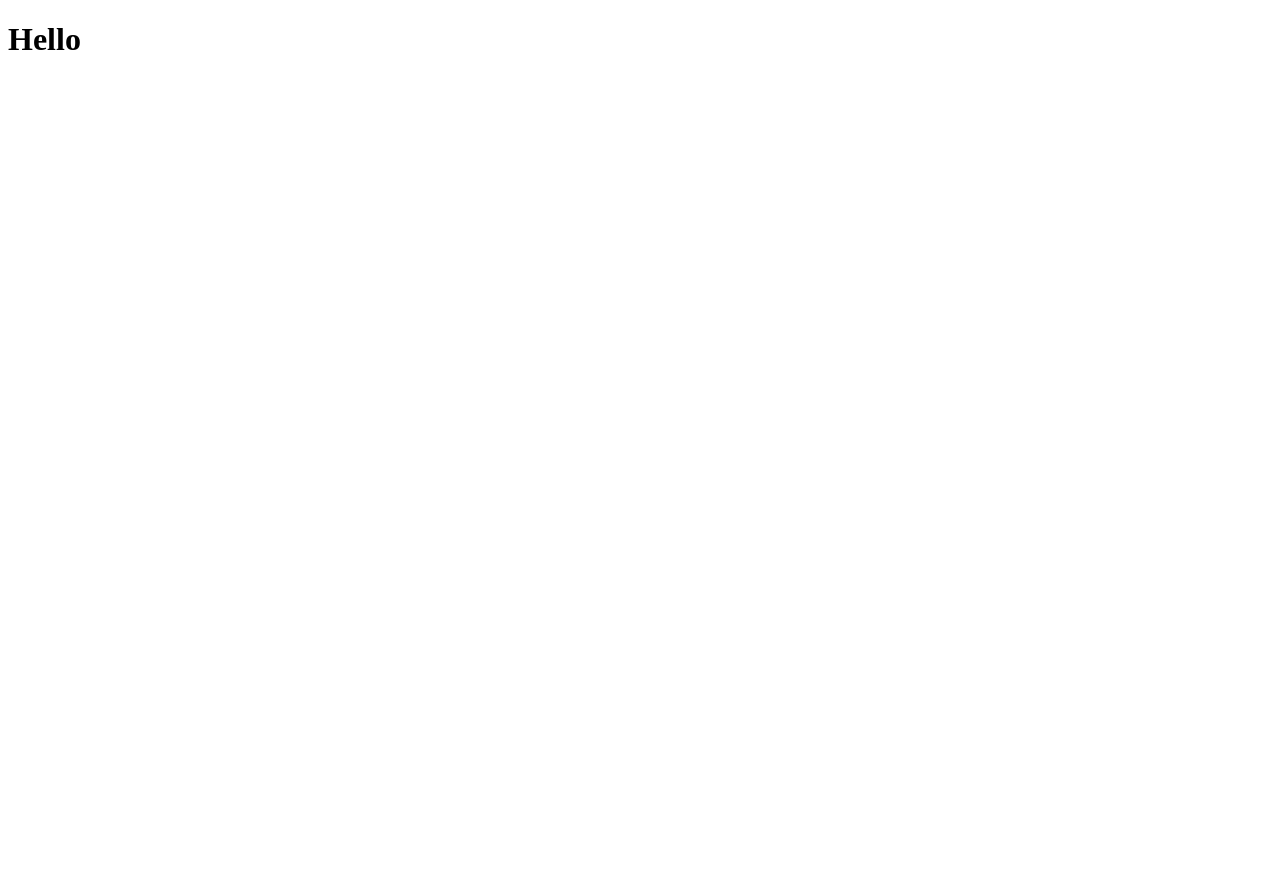
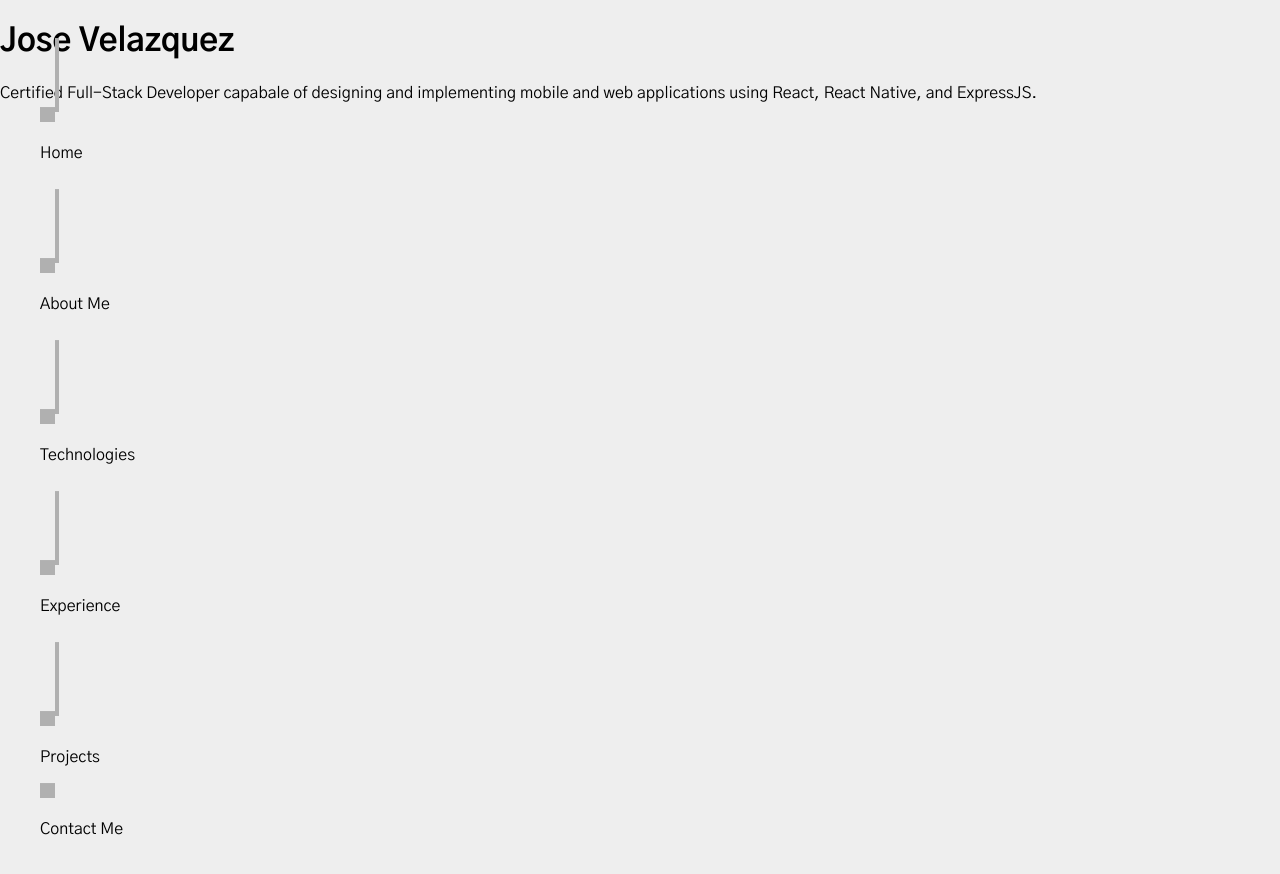
Before and after one commit to josevelaz/portfolio, a Gatsby site: page / in a window 1280 px wide. Shown: the top 874 px of the page. Before the commit the page ends 800 px from the top, so only its background shows below. Built offline with nearby package versions, Linux system fonts and the light colour scheme; Gatsby itself is replaced by a stand-in of ours.

Commit message:
Initial Commit + Added Scroll Context

```diff
--- a/gatsby-browser.js
+++ b/gatsby-browser.js
@@ -5,3 +5,6 @@
  */
 
 // You can delete this file if you're not using it
+
+import "typeface-gothic-a1"
+import "./styles/global.scss"
--- a/gatsby-config.js
+++ b/gatsby-config.js
@@ -5,6 +5,7 @@ module.exports = {
     author: `@gatsbyjs`,
   },
   plugins: [
+    `gatsby-plugin-sass`,
     `gatsby-plugin-react-helmet`,
     {
       resolve: `gatsby-source-filesystem`,
--- /dev/null
+++ b/src/components/Nav/nav.js
@@ -0,0 +1,56 @@
+import React, { useEffect, useContext } from "react"
+import navStyles from "./nav.module.scss"
+import { ScrollContext } from "../../utils/scrollContext"
+
+const pages = [
+  "Home",
+  "About Me",
+  "Technologies",
+  "Experience",
+  "Projects",
+  "Contact Me",
+]
+
+if (!Array.prototype.last) {
+  Array.prototype.last = function () {
+    return this[this.length - 1]
+  }
+}
+
+const Nav = props => {
+  const { scrollData } = useContext(ScrollContext)
+
+  return (
+    <div className={navStyles.nav}>
+      <h1>{scrollData.scrollPos}</h1>
+      {pages.map(page => (
+        <NavLink location={page} last={page === pages.last()} />
+      ))}
+    </div>
+  )
+}
+
+const NavLink = props => (
+  <div className={navStyles.navLink}>
+    <div className={navStyles.navTrack}>
+      <svg width="15" height="15" viewBox="0 0 15 15" fill="none">
+        <rect width="15" height="15" fill="#B0B0B0" />
+      </svg>
+      {!props.last && (
+        <svg
+          width="4"
+          height="74"
+          viewBox="0 0 4 74"
+          fill="none"
+          style={{ marginTop: 10, marginBottom: 10 }}
+        >
+          <line x1="2" x2="2" y2="74" stroke="#B0B0B0" stroke-width="4" />
+        </svg>
+      )}
+    </div>
+
+    <p>{props.location}</p>
+  </div>
+)
+
+export default Nav
--- /dev/null
+++ b/src/components/Nav/nav.module.scss
@@ -0,0 +1,20 @@
+.nav {
+  position: fixed;
+  top: 50%;
+  transform: translateY(-50%);
+  left: 40px;
+}
+.nav-track {
+  display: flex;
+  flex-direction: column;
+  align-items: center;
+}
+
+.nav-link {
+  display: flex;
+  p {
+    font-size: 15px;
+    margin: 0;
+    margin-left: 15px;
+  }
+}
--- /dev/null
+++ b/src/components/aboutme/aboutme.js
@@ -0,0 +1,14 @@
+import React, { useRef, useEffect } from "react"
+import aboutmeStyle from "./aboutme.module.css"
+
+const AboutMe = () => {
+  const aboutmeRef = useRef(null)
+
+  useEffect(() => {
+    console.log(aboutmeRef.current.getBoundingClientRect())
+  }, [aboutmeRef])
+
+  return <div className={`page-container`} ref={aboutmeRef}></div>
+}
+
+export default AboutMe
--- /dev/null
+++ b/src/components/home/home.js
@@ -0,0 +1,28 @@
+import React, { useRef, useEffect } from "react"
+import homeStyles from "./home.module.scss"
+
+const HomePage = () => {
+  const homeRef = useRef(null)
+
+  useEffect(() => {
+    console.log(homeRef.current.getBoundingClientRect())
+  }, [homeRef])
+
+  return (
+    <div className={`page-container ${homeStyles.homePage}`} ref={homeRef}>
+      <div className={homeStyles.heroTextContainer}>
+        <h1>Jose Velazquez</h1>
+        <p>
+          Certified Full-Stack Developer capabale of designing and implementing
+          mobile and web applications using{" "}
+          <span className={homeStyles.emphasizedText}>
+            React, React Native, and ExpressJS.
+          </span>
+        </p>
+      </div>
+      <div></div>
+    </div>
+  )
+}
+
+export default HomePage
--- /dev/null
+++ b/src/components/home/home.module.scss
@@ -0,0 +1,15 @@
+.home-page {
+  justify-content: space-evenly;
+  align-items: center;
+}
+.hero-text-container {
+  width: 400px;
+}
+
+.emphasized-text {
+  font-weight: 500;
+  text-decoration: underline;
+  ::before {
+    text-decoration: none;
+  }
+}
--- /dev/null
+++ b/src/components/scroll-tracker/scroll-tracker.js
@@ -0,0 +1,21 @@
+import React, { useEffect, useContext } from "react"
+import { ScrollContext } from "../../utils/scrollContext"
+
+const Scroll = props => {
+  const { scrollData, setScrollData } = useContext(ScrollContext)
+  useEffect(() => {
+    window.addEventListener("scroll", listneToScroll)
+    return () => {
+      window.removeEventListener("scroll", listneToScroll)
+    }
+  }, [])
+
+  const listneToScroll = () => {
+    const pos = window.pageYOffset
+    setScrollData({ ...scrollData, scrollPos: pos })
+  }
+
+  return <div>{props.children}</div>
+}
+
+export default Scroll
--- a/src/pages/index.js
+++ b/src/pages/index.js
@@ -1,11 +1,24 @@
-import React from "react"
+import React, { useState } from "react"
 import { Link } from "gatsby"
+import HomePage from "../components/home/home"
+import Nav from "../components/Nav/nav"
+import AboutMe from "../components/aboutme/aboutme"
+import Scroll from "../components/scroll-tracker/scroll-tracker"
+import { ScrollContext } from "../utils/scrollContext"
 
 const IndexPage = () => {
+  const [scrollData, setScrollData] = useState({ scrollPos: 0 })
+
   return (
-    <div>
-      <h1>Hello</h1>
-    </div>
+    <>
+      <ScrollContext.Provider value={{ scrollData, setScrollData }}>
+        <Nav />
+        <Scroll>
+          <HomePage />
+          <AboutMe />
+        </Scroll>
+      </ScrollContext.Provider>
+    </>
   )
 }
 
--- /dev/null
+++ b/src/utils/scrollContext.js
@@ -0,0 +1,3 @@
+import { createContext } from "react"
+
+export const ScrollContext = createContext(null)
--- /dev/null
+++ b/styles/global.scss
@@ -0,0 +1,22 @@
+:root {
+  --background-color: #eeeeee;
+}
+
+html,
+body {
+  margin: 0;
+  box-sizing: border-box;
+  height: 100%;
+  width: 100%;
+  background-color: var(--background-color);
+  font-family: "Gothic A1", sans-serif;
+  ::-webkit-scrollbar {
+    display: none;
+  }
+}
+
+.page-container {
+  height: 100vh;
+  width: 100wh;
+  display: flex;
+}
```
Also changed, not shown: package.json (+7 -1 lines), src/components/aboutme/aboutme.module.css (added), 1 other file.
